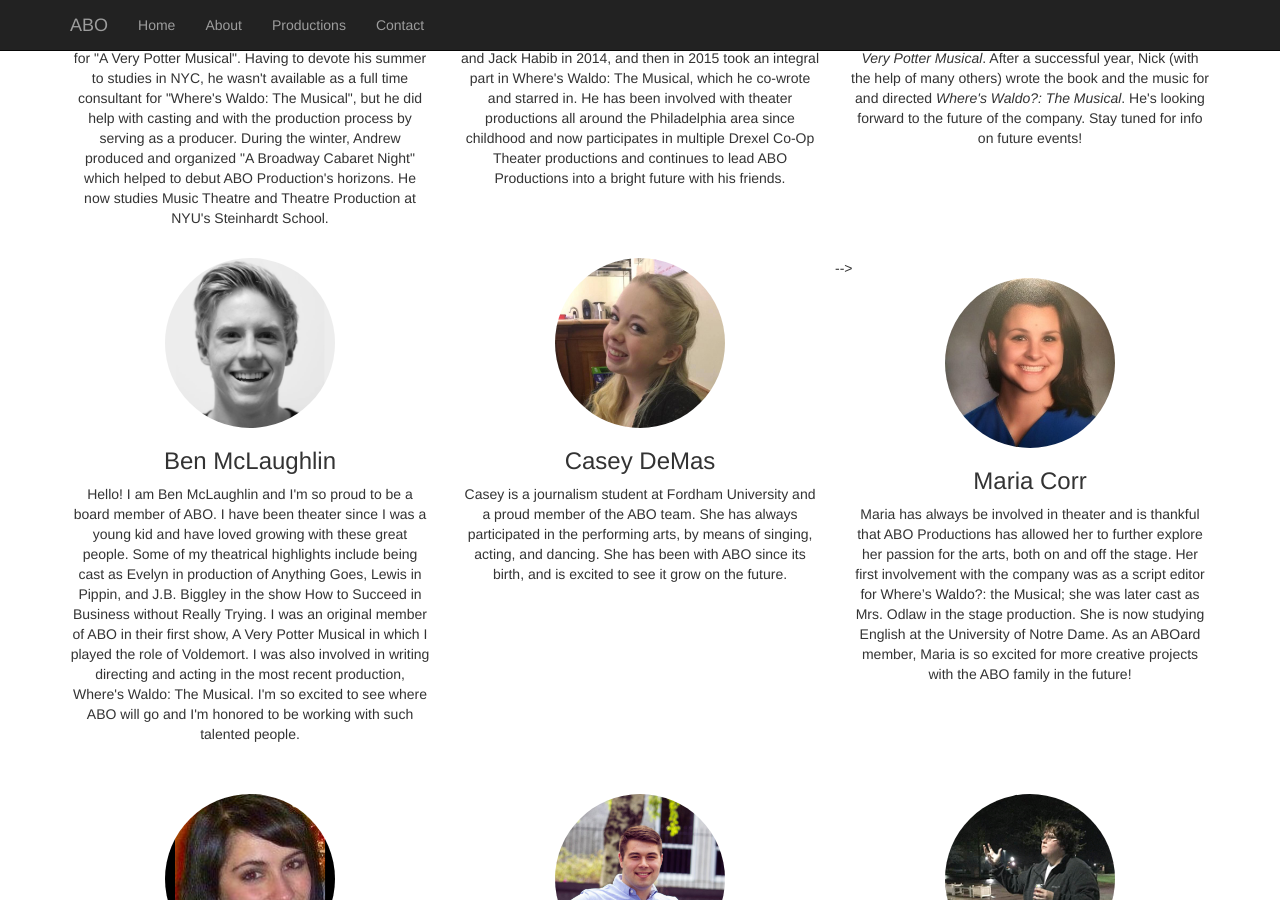
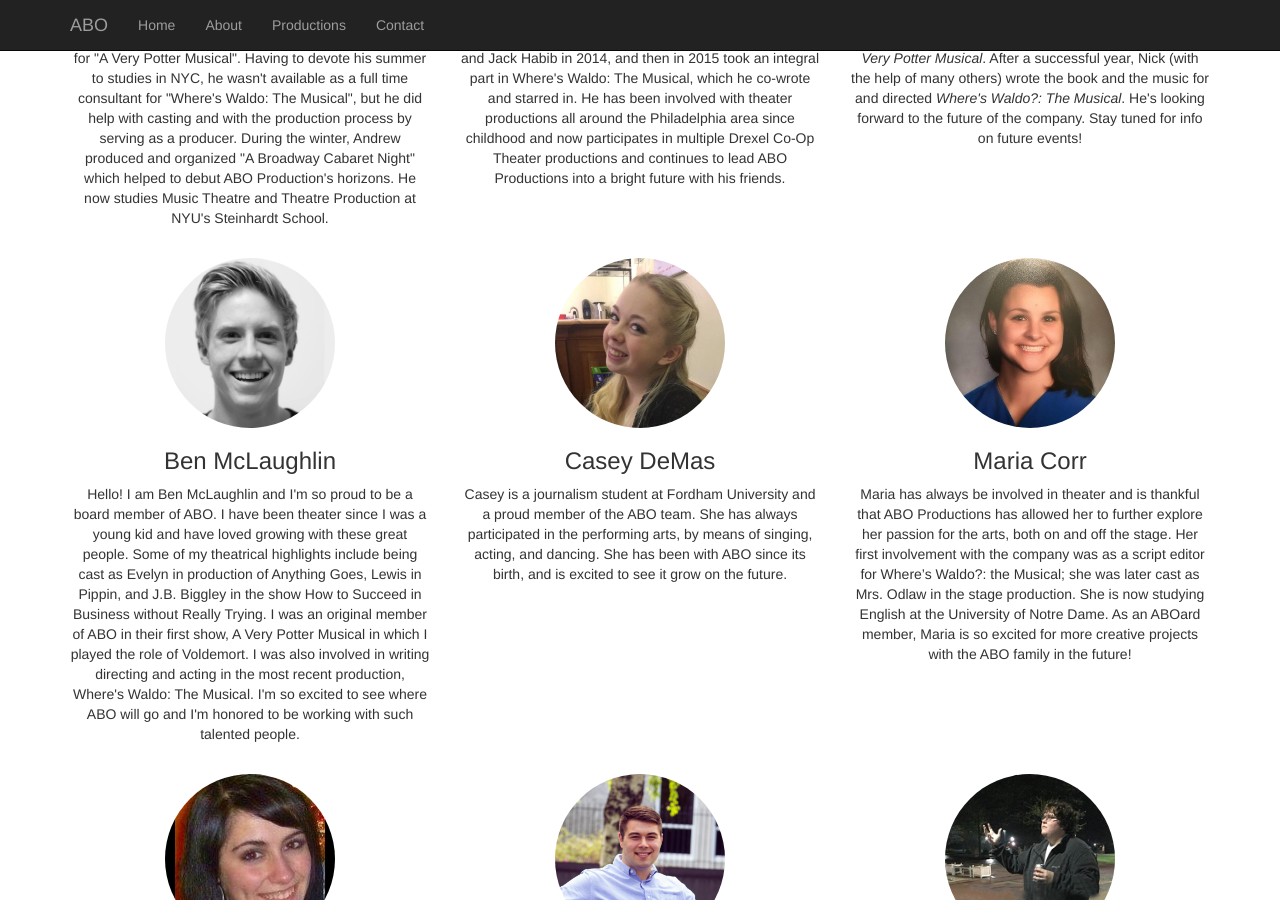
Before and after one commit to ABOProductions/aboproductions.github.io, a Jekyll site: the page about.html, which Jekyll copies as it is, in a window 1280 px wide and 900 px high, scrolled down 551 px. Built offline with Jekyll 4.4.1, drawn with Linux system fonts in a browser that asks for light colours; nearby versions of some CDN libraries; library files that are not in the unit come from our copies.

Commit message:
fixed missing comment

```diff
--- a/about.html
+++ b/about.html
@@ -141,7 +141,7 @@
                 <h3>Casey DeMas
                 </h3>
                 <p>Casey is a journalism student at Fordham University and a proud member of the ABO team. She has always participated in the performing arts, by means of singing, acting, and dancing. She has been with ABO since its birth, and is excited to see it grow on the future.</p>
-            </div> -->
+            </div> <!-- -->
 			<!-- -->
 			<div class="col-lg-4 col-sm-6 text-center">
                 <img class="img-circle img-responsive img-center biopicture" src="/img/board/MariaCorr_sq.jpg" alt="Maria Corr">
```
